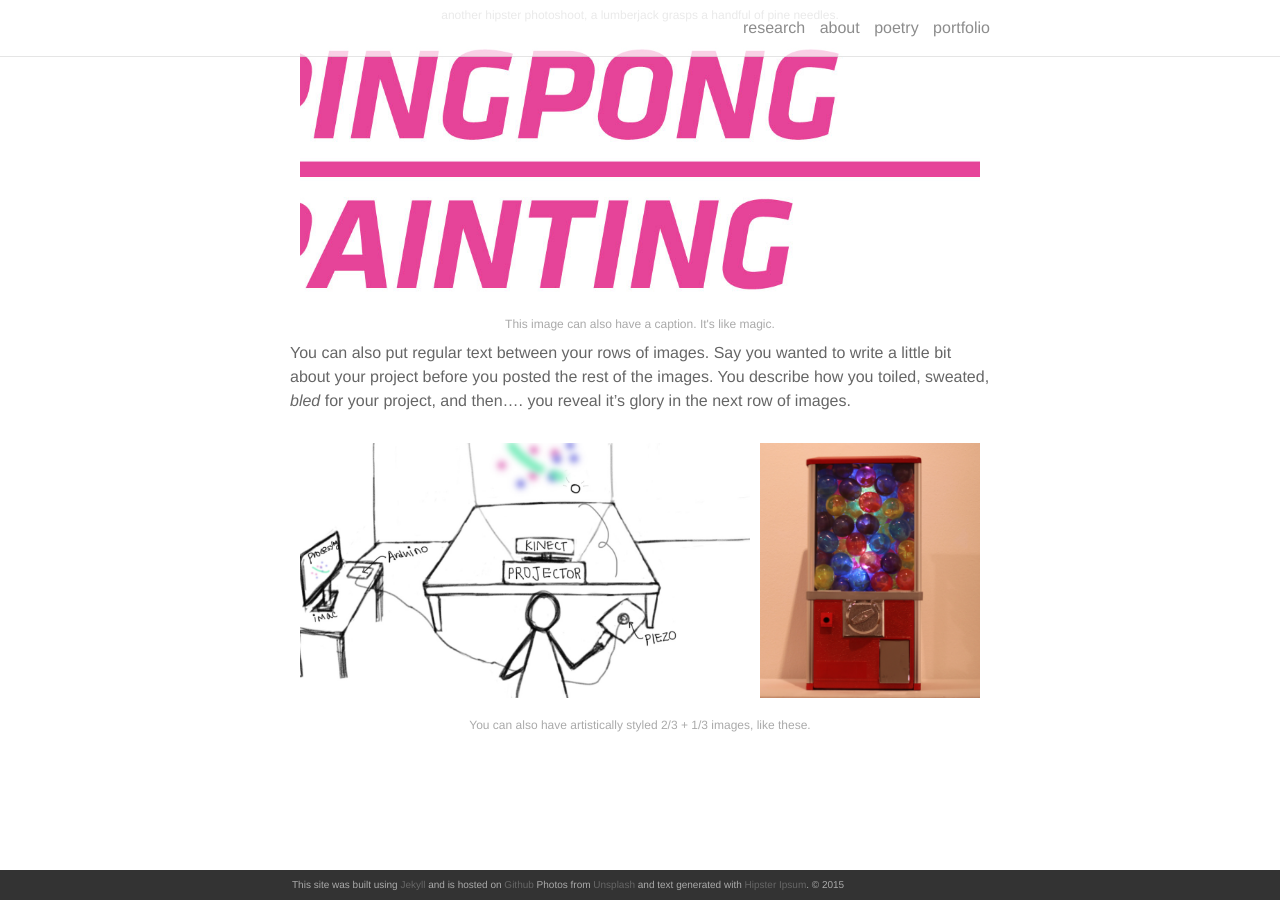
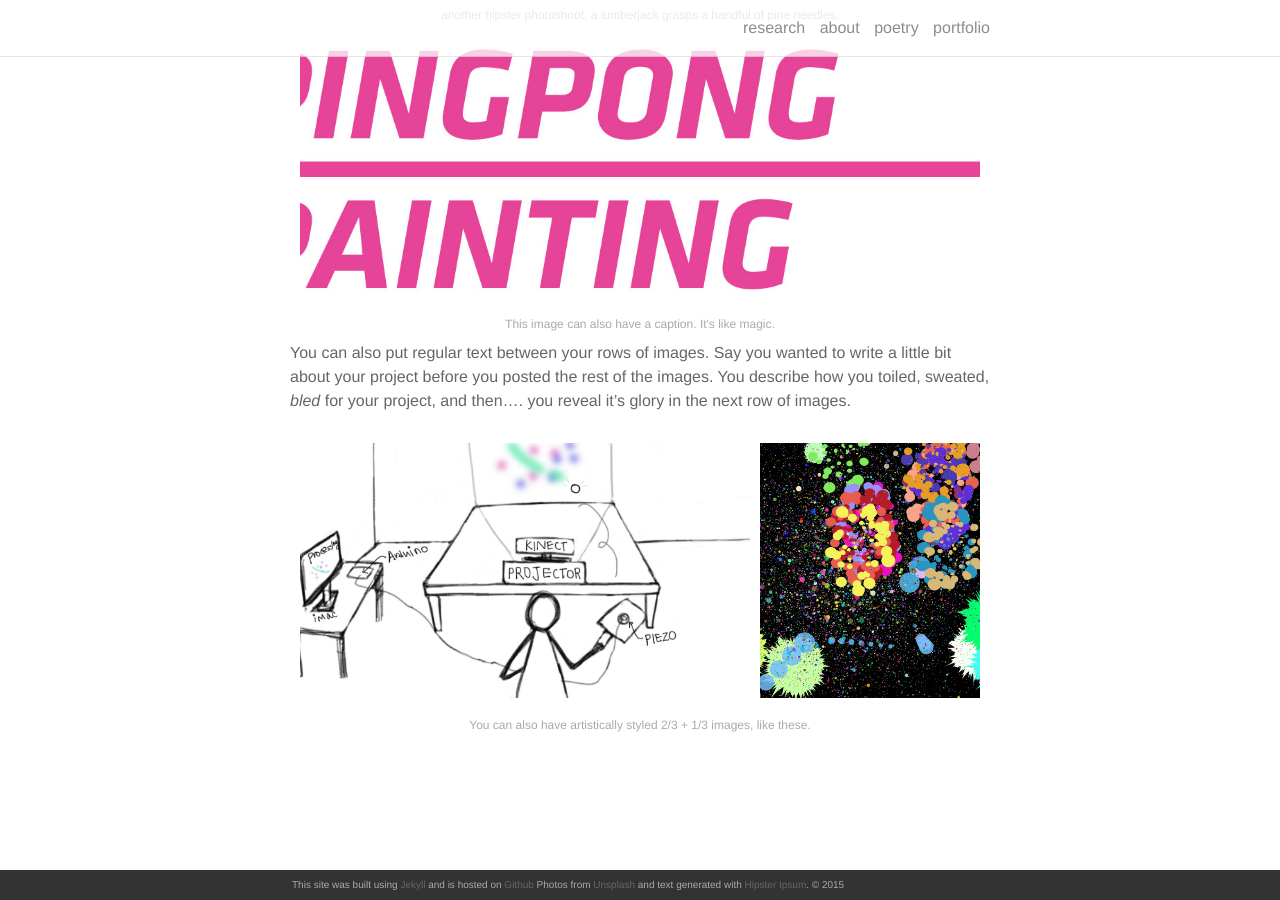
Before and after one commit to lucid2713/lucid2713.github.io, a Jekyll site: the page built from _portfolio/2_project.markdown, in a window 1280 px wide and 900 px high, scrolled down 551 px. Built offline with Jekyll 4.4.1, drawn with Linux system fonts in a browser that asks for light colours; nearby versions of some CDN libraries.

Commit message:
pingpong edit

```diff
--- a/_portfolio/2_project.markdown
+++ b/_portfolio/2_project.markdown
@@ -28,7 +28,7 @@ You can also put regular text between your rows of images. Say you wanted to wri
 
 <div class="img_row">
 	<img class="col two" src="{{ site.baseurl }}/img/23.jpg" alt="" title="example image"/>
-	<img class="col one" src="{{ site.baseurl }}/img/11.jpg" alt="" title="example image"/>
+	<img class="col one" src="{{ site.baseurl }}/img/25.jpg" alt="" title="example image"/>
 </div>
 <div class="col three caption">
 	You can also have artistically styled 2/3 + 1/3 images, like these.
```
